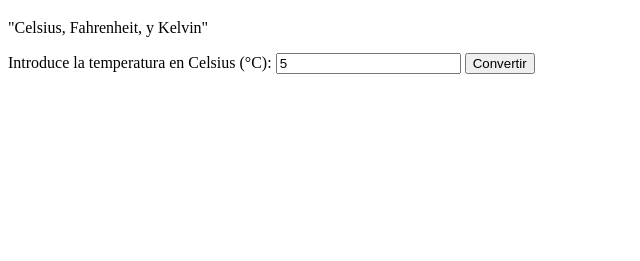
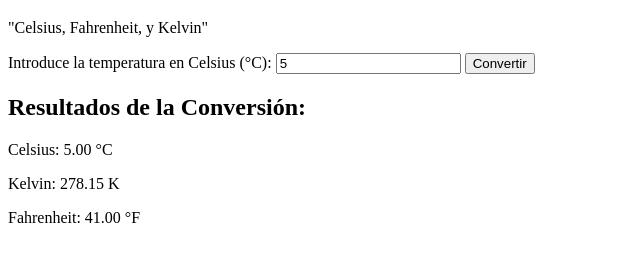
Before and after one commit to brendeshyon-ux/Conversor-Temperaturas-JS, a plain HTML site: page index.html in a window 1280 px wide. Both pictures are taken after typing "5" into the empty fields and a click on the button "Convertir". Shown: the part 61-322 px from the top of the page, without its empty margins (0-640 px from the left). Drawn offline with Linux system fonts and the light colour scheme.

```diff
--- a/index.html
+++ b/index.html
@@ -12,12 +12,19 @@
 
 
        <div class = "input-group">
-        <label for = "celciusInput">Introduce la temperatura en Celsius (°C): </label>
-        <input type="number" id="celciusInput" placeholder="poner temperatura en °C">
+        <label for = "celsiusInput">Introduce la temperatura en Celsius (°C): </label>
+        <input type="number" id="celsiusInput" placeholder="poner temperatura en °C">
         <button id="converButton">Convertir</button>
        </div>
 
-       <div id="error-mensaje" class="error-mensaje"></div>
+       <div id="results-area" class="results-area">
+        <h2>Resultados de la Conversión:</h2>
+        <p id ="celsiusDisplay" class="conversion-item">Celsius (°C): </p>
+        <p id ="kelvinOutput" class="conversion-item">Kelvin (K): </p>
+        <p id ="fahrenheitOutput" class="conversion-item">Fahrenheit (°F): </p>
+       </div>
+
+       <div id="errorMessage" class="error-mensaje"></div>
     </div>
 
     <script src="./js/main.js"></script>
--- a/js/main.js
+++ b/js/main.js
@@ -0,0 +1,50 @@
+document.addEventListener('DOMContentLoaded', function () {
+    const celsiusInput = document.getElementById('celsiusInput');
+    const converButton = document.getElementById('converButton');
+    const celsiusDisplay = document.getElementById('celsiusDisplay');
+    const kelvinOutput = document.getElementById('kelvinOutput');
+    const fahrenheitOutput = document.getElementById('fahrenheitOutput');
+    const errorMessage = document.getElementById('errorMessage');
+
+    const KELVIN_OFFSET = 273.15;
+    const FAHRENHEIT_MULTIPLIER = 9 / 5;
+    const FAHRENHEIT_OFFSET = 32;
+
+    const clearResults = () => {
+        celsiusDisplay.textContent = 'Celsius: ';
+        kelvinOutput.textContent = 'Kelvin: ';
+        fahrenheitOutput.textContent = 'Fahrenheit: ';
+        errorMessage.style.display = 'none';
+        errorMessage.textContent = '';
+    };
+
+    const convertTemperature = () => {
+        clearResults();
+
+        const inputStr = celsiusInput.value.trim();
+        const celsiusValue = parseFloat(inputStr);
+
+        if (inputStr === '' || isNaN(celsiusValue)) {
+            console.log(`ERROR: Escribe un número, se recibió:  "${inputStr}"`);
+            errorMessage.style.display = 'block';
+
+            celsiusInput.value = '';
+            return;
+        }
+
+        const kelvinValue = celsiusValue + KELVIN_OFFSET;
+        const fahrenheitValue = (celsiusValue * FAHRENHEIT_MULTIPLIER) + FAHRENHEIT_OFFSET;
+
+        console.log("Conversion exitosa:");
+        console.log(`Celsius: ${celsiusValue.toFixed(2)}`);
+        console.log(`Kelvin: ${kelvinValue.toFixed(2)}`);
+        console.log(`Fahrenheit: ${fahrenheitValue.toFixed(2)}`);
+
+        celsiusDisplay.textContent = `Celsius: ${celsiusValue.toFixed(2)} °C`;
+        kelvinOutput.textContent = `Kelvin: ${kelvinValue.toFixed(2)} K`;
+        fahrenheitOutput.textContent = `Fahrenheit: ${fahrenheitValue.toFixed(2)} °F`;
+    };
+
+    converButton.addEventListener('click', convertTemperature);
+
+});
```
